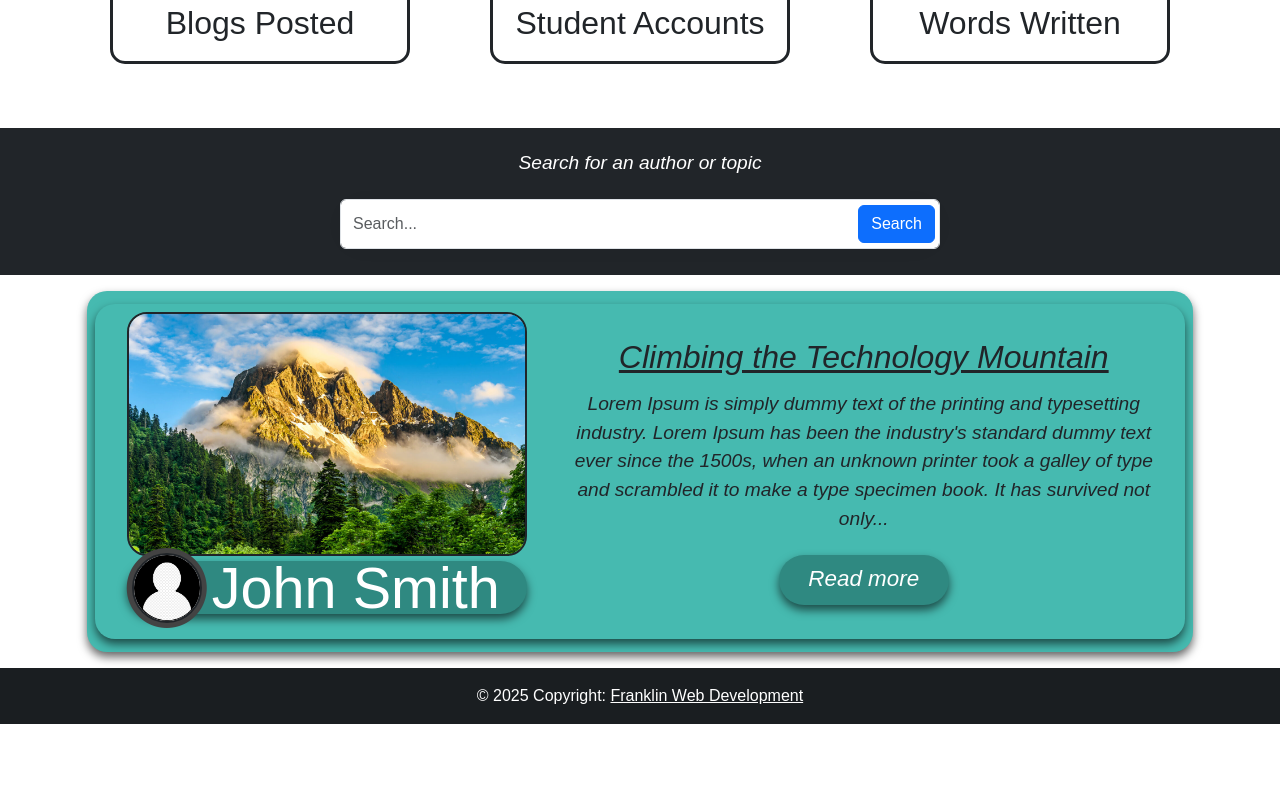
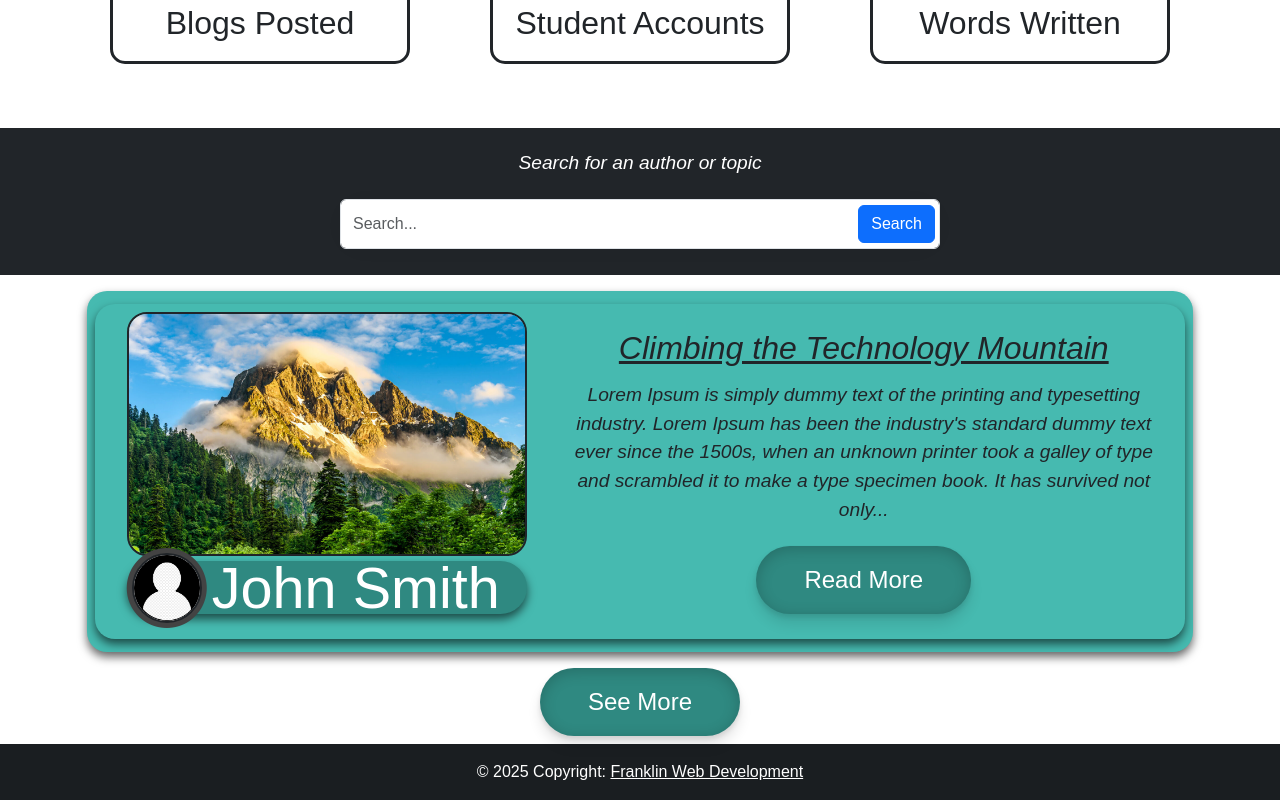
Before and after one commit to jacobbria/webdevelopment_blog_frontend, a Vue app: page / in a window 1280 px wide. Shown: the part 627-1427 px from the top of the page. Before the commit the page ends 1351 px from the top, so only its background shows below. Built offline with nearby package versions, Linux system fonts and the light colour scheme.

Commit message:
Updating buttons to be similar style.

```diff
--- a/src/App.vue
+++ b/src/App.vue
@@ -5,6 +5,7 @@ import SearchBar from './components/SearchBar.vue'
 import BlogsPostedCard from './components/BlogsPostedCard.vue'
 import BlogCard from './components/BlogCard.vue'
 import TheFooter from './components/TheFooter.vue'
+import SeeMoreButton from './components/SeeMoreButton.vue'
 </script>
 
 <template>
@@ -13,9 +14,9 @@ import TheFooter from './components/TheFooter.vue'
 <BlogsPostedCard />
 <SearchBar />
 <BlogCard />
+<SeeMoreButton />
 <TheFooter />
 </template>
-
 <style>
 /* Sets font style for whole app */
 * {
--- a/src/components/BlogCard.vue
+++ b/src/components/BlogCard.vue
@@ -20,30 +20,27 @@
                         printer took a galley of type and scrambled it to make a type
                         specimen book. It has survived not only...</p>
 
-                    <div class="see_more ">
-                        <p>Read more</p>
-                    </div>
+
+                    <button class="expand-btn" role="button">Read More</button>
+
                 </div>
             </div>
         </div>
     </div>
 </template>
 
-<script>
+<script setup>
 
 </script>
 
 <style scoped>
-.container {
 
-}
 .row {
     background-color: rgb(70, 186, 176);
     padding: 8px;
     border-radius: 20px;
     margin: 5px;
     box-shadow: 0 5px 10px rgba(0,0,0,0.6);
-
 }
 
 .top_wrapper {
@@ -101,30 +98,14 @@ img {
     object-fit: cover;
 }
 /* Read More btn */
-.see_more {
-    border-radius: 45px;
-    background-color: rgb(47, 137, 129);
-    width: 170px;
-    height: 50px;
-    display: flex;
-    justify-content: center;
-    align-items: center;
-    box-shadow: 0 5px 10px rgba(0,0,0,0.6);
-    transition: all 0.3s ease;
-    cursor: pointer;
-}
 .see_more:hover {
-    transform: translateY(-6px)
+    box-shadow: rgba(0, 0, 0, 0.2) 0 3px 15px inset, rgba(0, 0, 0, .1) 0 3px 5px, rgba(0, 0, 0, .1) 0 10px 13px;
+      transform: scale(1.05);
 }
 .see_more:active {
     opacity: .7;
 }
-.see_more p {
-    margin-top: 14px;
-    font-size: 1.4rem;
-    font-weight: 500;
-    color: white;
-}
+
 h1 {
     margin-top: 9px;
     margin-left: 85px;
--- /dev/null
+++ b/src/components/SeeMoreButton.vue
@@ -0,0 +1,60 @@
+<template>
+    <button class="expand-btn" role="button">See More</button>
+</template>
+
+<script>
+export default {
+    name: 'SeeMoreButton'
+}
+</script>
+
+    <style>
+    .expand-btn {
+      background-color: rgb(47, 137, 129);
+      border: 0;
+      border-radius: 56px;
+      color: #fff;
+      cursor: pointer;
+      display: inline-block;
+      font-size: 24px;
+      font-weight: 500;
+      outline: 0;
+      padding: 16px 21px;
+      position: relative;
+      text-align: center;
+      text-decoration: none;
+      transition: all .3s;
+      user-select: none;
+      -webkit-user-select: none;
+      touch-action: manipulation;
+      box-shadow: rgba(0, 0, 0, 0.2) 0 3px 15px inset, rgba(0, 0, 0, .1) 0 3px 5px, rgba(0, 0, 0, .1) 0 10px 13px;
+    }
+
+    .expand-btn:before {
+      background-color: initial;
+      border-radius: 125px;
+      content: "";
+      height: 50%;
+      left: 4%;
+      opacity: .5;
+      position: absolute;
+      top: 0;
+      transition: all .3s;
+      width: 92%;
+    }
+
+    .expand-btn:hover {
+      box-shadow: rgba(255, 255, 255, .2) 0 3px 15px inset, rgba(0, 0, 0, .1) 0 3px 5px, rgba(0, 0, 0, .1) 0 10px 13px;
+      transform: scale(1.05);
+    }
+
+    .expand-btn:active {
+        opacity: .75;
+    }
+
+    @media (min-width: 768px) {
+      .expand-btn {
+        padding: 16px 48px;
+      }
+    }
+    </style>
--- a/src/components/TheFooter.vue
+++ b/src/components/TheFooter.vue
@@ -4,9 +4,9 @@
 
 
 <!-- Copyright -->
-<div class="text-center p-3" style="background-color: rgba(0, 0, 0, 0.2);">
+<div class="text-center p-3 mt-2" style="background-color: rgba(0, 0, 0, 0.2);">
   © 2025 Copyright:
-  <a class="text-white" href="">Franklin Web Development</a>
+  <a class="text-white" href="https://www.franklin.edu/current-students/student-services/student-life/student-organizations-activities" target="_blank">Franklin Web Development</a>
 </div>
 <!-- Copyright -->
 </footer>
--- a/src/style.css
+++ b/src/style.css
@@ -11,7 +11,6 @@
   -webkit-font-smoothing: antialiased;
   -moz-osx-font-smoothing: grayscale;
 }
-
 a {
   font-weight: 500;
 
@@ -20,18 +19,15 @@ a {
 a:hover {
   color: #535bf2;
 }
-
 body {
   margin: 0;
   min-width: 320px;
   min-height: 100vh;
 }
-
 h1 {
   font-size: 3.2em;
 
 }
-
 button {
   border-radius: 8px;
   border: 1px solid transparent;
@@ -50,11 +46,9 @@ button:focus,
 button:focus-visible {
   outline: 4px auto -webkit-focus-ring-color;
 }
-
 .card {
   padding: 2em;
 }
-
 #app {
 
   margin: 0 auto;
```
